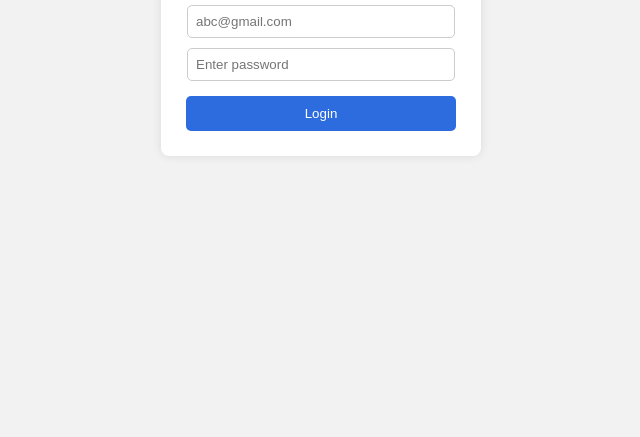
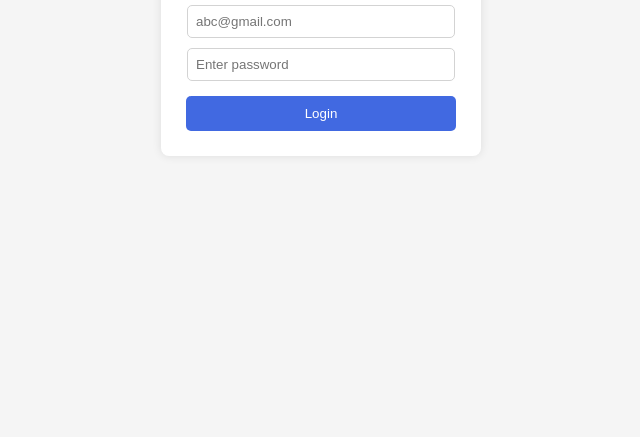
Before and after one commit to shivamkumarsinha-blip/EXAM_FORM_FILLUP_SYSTEM-CSS-, a plain HTML site: page admin_login.html in a window 1280 px wide. Shown: the part 379-816 px from the top of the page, without its empty margins (319-959 px from the left). Drawn offline with Linux system fonts and the light colour scheme.

Commit message:
Update admin_login_css.css

```diff
--- a/admin_login_css.css
+++ b/admin_login_css.css
@@ -1,14 +1,12 @@
-/* Body center */
 body {
     font-family: Arial, sans-serif;
-    background-color: #f2f2f2;
+    background-color: whitesmoke;
     display: flex;
     justify-content: center;
     align-items: center;
     height: 100vh;
 }
 
-/* Container (IMPORTANT) */
 .container {
     display: flex;
     flex-direction: column;
@@ -19,26 +17,23 @@ body {
     box-shadow: 0 0 10px rgba(0,0,0,0.1);
 }
 
-/* Title */
 .title {
     margin-bottom: 10px;
 }
 
-/* Inputs */
 .input-field {
     width: 250px;
     padding: 8px;
     margin-top: 10px;
-    border: 1px solid #ccc;
+    border: 1px solid lightgray;
     border-radius: 5px;
 }
 
-/* Button */
 .login-btn {
     width: 270px;
     margin-top: 15px;
     padding: 10px;
-    background-color: #2d6cdf;
+    background-color: royalblue;
     color: white;
     border: none;
     border-radius: 5px;
@@ -46,5 +41,5 @@ body {
 }
 
 .login-btn:hover {
-    background-color: #1b4fb8;
+    background-color: mediumblue;
 }
```
